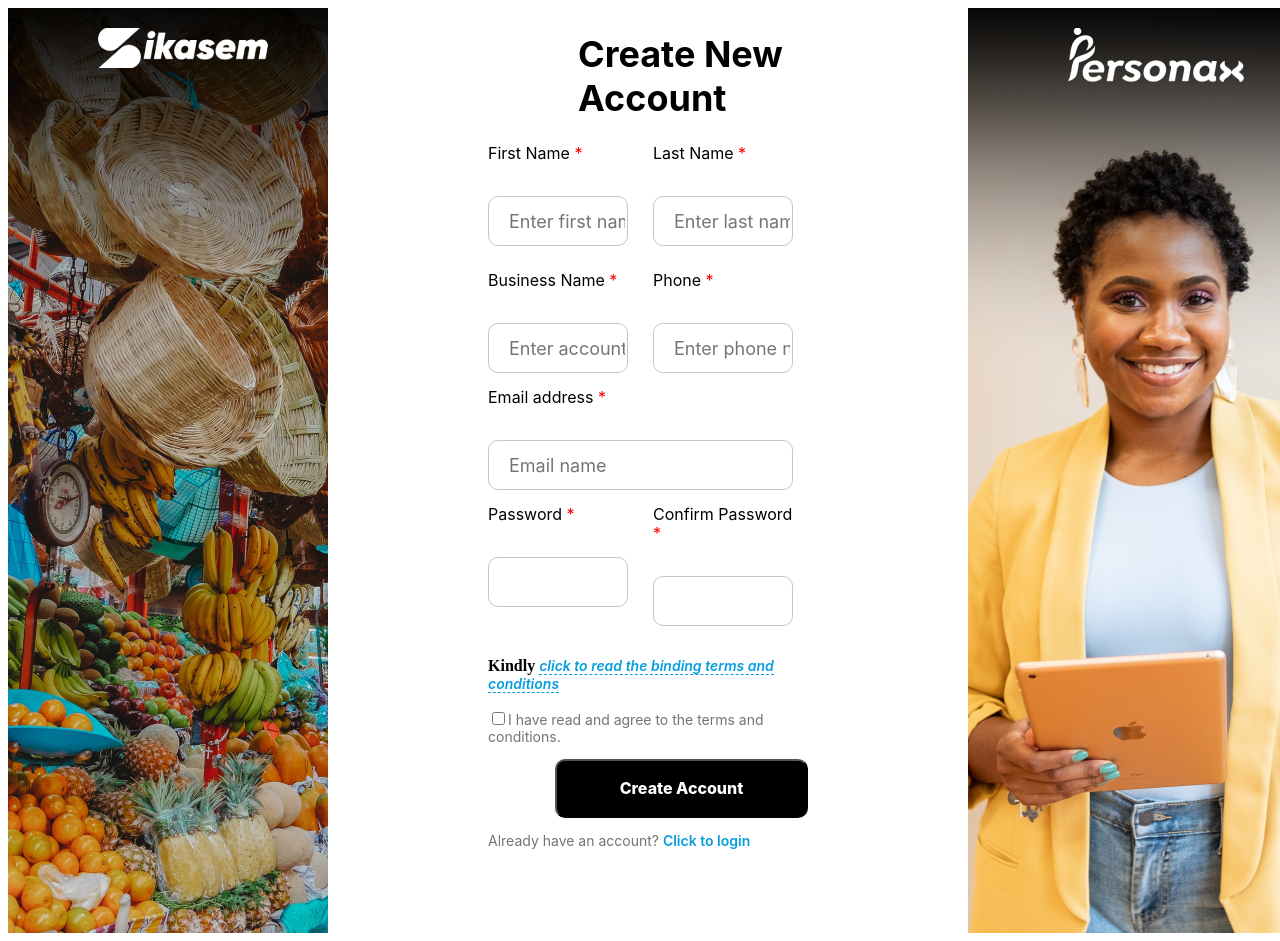
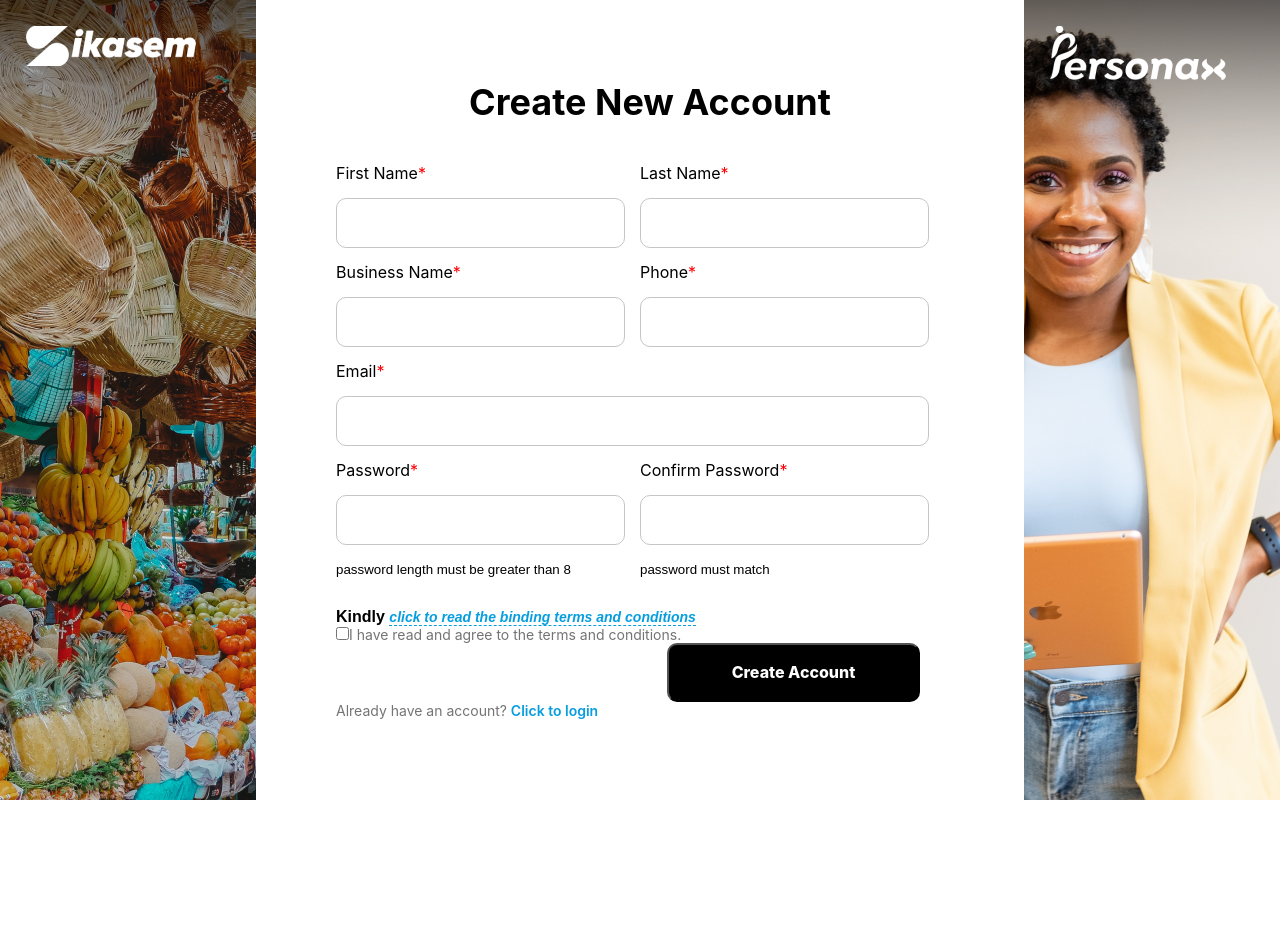
Before and after one commit to EdAgbagba/ecommerce_store_client, a plain HTML site: page newaccount.html in a window 1280 px wide. After the commit the page ends 800 px from the top, so only its background shows below. Drawn offline with Linux system fonts and the light colour scheme.

Commit message:
fix: :art: fixed new account layout

```diff
--- a/account.css
+++ b/account.css
@@ -1,63 +1,82 @@
-body{
+* {
+  margin: 0%;
+  padding: 0%;
+  box-sizing: border-box;
+  font-family: sans-serif;
+}
+
+#account {
+  display: grid;
+  grid-template-columns: 1fr 3fr 1fr;
+  height: 100vh;
+}
+
+#t-and-c {
+  margin-top: 30px;
+}
+
+body {
   width: 100%;
   height: 100%;
-
-}
-*{
-    box-sizing: border-box;
 }
 
-.row{
-    position:relative;
+.row {
+  position: relative;
   width: 100%;
-    height:925px;
-
+  height: 925px;
 }
 
-.row::after{
-    content:"";
+.row::after {
+  content: "";
   display: table;
   clear: both;
 }
 
-[class*="col-"]{
+[class*="col-"] {
   float: left;
 }
 
-.col-3{
+.col-3 {
   width: 25%;
   height: 925px;
   background-color: blue;
   background-repeat: no-repeat;
-
 }
 
-.col-6{
-    width:50%;
+.col-6 {
+  width: 50%;
   height: 925px;
-    background-color:white;
+  background-color: white;
   /* padding-left:60px;
     padding-right:60px; */
   background-repeat: no-repeat;
   padding: 0px 160px;
-
 }
 
-.first{
-    background: url("images/roberto-carlos-roman-don-K77xDt7E1fE-unsplash\ 1\ 1.png");
+.left {
+  background-image: url("images/roberto-carlos-roman-don-K77xDt7E1fE-unsplash\ 1\ 1.png");
+  background-position: top;
+  background-position: 100%;
 }
 
-.second{
-    background:url("images/alex-starnes-PK_t0Lrh7MM-unsplash\ 1\ \(1\)\ 1.png");
+.right {
+  background: url("images/alex-starnes-PK_t0Lrh7MM-unsplash\ 1\ \(1\)\ 1.png");
+  background-position: 100%;
 }
 
-input[type="text"],[type="email"], [type="tel"]{
+.full-input {
+  width: 100% !important;
+}
+
+input[type="text"],
+[type="email"],
+[type="tel"] {
   width: 100%;
   height: 50px;
   margin: 15px 0px;
-    border: 1px solid #C5C5C5;
+  border: 1px solid #c5c5c5;
   border-radius: 10px;
-    font-family: 'Inter';
+  font-family: "Inter";
   font-style: normal;
   font-weight: 400;
   font-size: 18px;
@@ -66,157 +85,155 @@ input[type="text"],[type="email"], [type="tel"]{
   padding-left: 20px;
 }
 
-input[type="password"]{
+input[type="password"] {
   width: 100%;
   height: 50px;
   margin: 15px 0px;
-    border: 1px solid #C5C5C5;
+  border: 1px solid #c5c5c5;
   border-radius: 10px;
-    font-family: 'Inter';
+  font-family: "Inter";
   font-style: normal;
   font-weight: 400;
   font-size: 18px;
   line-height: 22px;
   color: #838383;
   padding-left: 20px;
-    background-image:url("images/Vector.png"), url("images/Line\ 5\ \(1\).png") ;
-    background-repeat: no-repeat, no-repeat ;
-    background-position: 350px, 320px ;
+  background-image: url("images/Vector.png"), url("images/Line\ 5\ \(1\).png");
+  background-repeat: no-repeat, no-repeat;
+  background-position: 350px, 320px;
 }
 
-
-
-.logo1{
-    background: url("images/Sikasem\ Logo\ \(White\)\ 1.png");
-    background-repeat:no-repeat;
-    width: 200px;
-    height: 200px;
-    margin: 20px 90px;
-
+.logo {
+  margin: 10%;
 }
 
- .logo2{
-    background: url("images/Personax\ Logo\ \(White\)\ 1.png");
-    background-repeat: no-repeat;
-    width: 200px;
-    height: 200px;
-    margin: 20px 100px
+.input-row {
+  display: flex;
+  justify-content: space-between;
 }
 
- label{
-     font-family: 'Inter';
+.input-row > * {
+  flex: 50%;
+}
+
+.middle {
+  display: flex;
+  flex-direction: column;
+  justify-content: flex-end;
+  align-content: center;
+  flex-wrap: wrap;
+  padding: 80px;
+}
+
+.middle > h1 {
+  text-align: center;
+  margin-left: 20px;
+  margin-bottom: 40px;
+}
+
+label {
+  font-family: "Inter";
   font-style: normal;
   font-weight: 400;
   font-size: 16px;
   line-height: 19px;
 
   color: #000000;
-
 }
-.label::after{
-    content:"*" ;
-    color:red ;
+.label::after {
+  content: "*";
+  color: red;
 }
 
-
-.user-details{
+.user-details {
   display: grid;
   grid-template-columns: repeat(2, 1fr);
   gap: 10px;
 }
 
- .email-details{
+.email-details {
   display: grid;
   grid-template-columns: 1fr;
-
 }
 
-
-.details{
-    display : block;
+.details {
+  display: block;
 }
 
-.input-box{
+.input-box {
   margin-right: 15px;
 }
 
-.conditions{
-    font-family: 'Inter';
+.conditions {
+  font-family: "Inter";
   font-style: normal;
   font-weight: 400;
   font-size: 14px;
   line-height: 17px;
   color: #747474;
-
 }
 
-span{
-    font-family: 'Inter';
+span {
+  font-family: "Inter";
   font-style: normal;
   font-weight: 600;
   font-size: 14px;
   line-height: 17px;
-    color: #079EDF;
+  color: #079edf;
 }
 
-.already{
-    font-family: 'Inter';
+.already {
+  font-family: "Inter";
   font-style: normal;
   font-weight: 400;
   font-size: 14px;
   line-height: 17px;
   color: #747474;
-
 }
 
-button{
-
+button {
   width: 253px;
   height: 59px;
   left: 90px;
   top: 0px;
   background: #000000;
   border-radius: 10px;
-    font-family: 'Inter';
+  font-family: "Inter";
   font-style: normal;
   font-weight: 800;
   font-size: 16px;
   line-height: 19px;
-    color: #FFFFFF;
+  color: #ffffff;
   /* margin: 70px 600px 70px 500px; */
-
 }
 
-i{
-    border-bottom: 1px dashed #079EDF;
-
-
+i {
+  border-bottom: 1px dashed #079edf;
 }
-.col-12{
+.col-12 {
   width: 100%;
-    max-width:200px;
+  max-width: 200px;
 }
-h1{
-    font-family: 'Inter';
+h1 {
+  font-family: "Inter";
   font-style: normal;
   font-weight: 700;
   font-size: 36px;
   line-height: 44px;
   color: #000000;
-    margin-left:90px;
-
+  margin-left: 90px;
 }
 
-label::after{
-    content:"*";
+label::after {
+  content: "*";
   color: red;
 }
 
-a{
+a {
   text-decoration-line: none;
 }
 
-
-.click{
+.click {
   text-align: end;
+  margin-right: 24px;
 }
--- a/newaccount.html
+++ b/newaccount.html
@@ -7,8 +7,87 @@
     <title>Document</title>
     <link rel="stylesheet" href="account.css" />
   </head>
-
-  <body>
+  <body id="account">
+    <div class="left">
+      <img
+        class="logo"
+        src="./images/Sikasem Logo (White) 1.png"
+        alt="Sikasem Logo"
+      />
+    </div>
+    <div class="middle">
+      <h1>Create New Account</h1>
+      <form action="./products.html">
+        <div class="input-row">
+          <div class="input-box">
+            <label for="firstName">First Name</label>
+            <input type="text" id="firstname" />
+          </div>
+          <div class="input-box">
+            <label for="lastName">Last Name</label>
+            <input type="text" id="lastname" />
+          </div>
+        </div>
+        <div class="input-row">
+          <div class="input-box">
+            <label for="businessName">Business Name</label>
+            <input type="text" id="businessName" />
+          </div>
+          <div class="input-box">
+            <label for="phone">Phone</label>
+            <input type="text" id="phone" />
+          </div>
+        </div>
+        <div class="input-row">
+          <div class="input-box full-input">
+            <label for="email">Email</label>
+            <input type="email" id="email" />
+          </div>
+        </div>
+        <div class="input-row">
+          <div class="input-box">
+            <label for="password">Password</label>
+            <input type="text" id="password" />
+            <small class="helper-text"
+              >password length must be greater than 8</small
+            >
+          </div>
+          <div class="input-box">
+            <label for="confirmPassword">Confirm Password</label>
+            <input type="text" id="confirmPassword" />
+            <small class="helper-text">password must match</small>
+          </div>
+        </div>
+        <p id="t-and-c">
+          <strong>Kindly </strong
+          ><span><i>click to read the binding terms and conditions</i></span>
+        </p>
+        <p class="conditions">
+          <input type="checkbox" required />I have read and agree to the terms
+          and conditions.
+        </p>
+        <div class="click">
+          <button onclick="createAccount()" type="submit">
+            Create Account
+          </button>
+        </div>
+        <p class="already">
+          Already have an account?<a href="login.html">
+            <span>Click to login</span></a
+          >
+        </p>
+      </form>
+    </div>
+    <div class="right">
+      <img
+        class="logo"
+        src="./images/Personax Logo (White) 1.png"
+        alt=""
+        srcset=""
+      />
+    </div>
+  </body>
+  <!-- <body>
     <div class="row">
       <div class="col-3 first">
         <h2 class="logo1"></h2>
@@ -119,5 +198,5 @@
 
     <sript src="./createAccount.js"></sript>
 
-  </body>
+  </body> -->
 </html>
```
Lines whose indentation alone changed are shown as unchanged.
